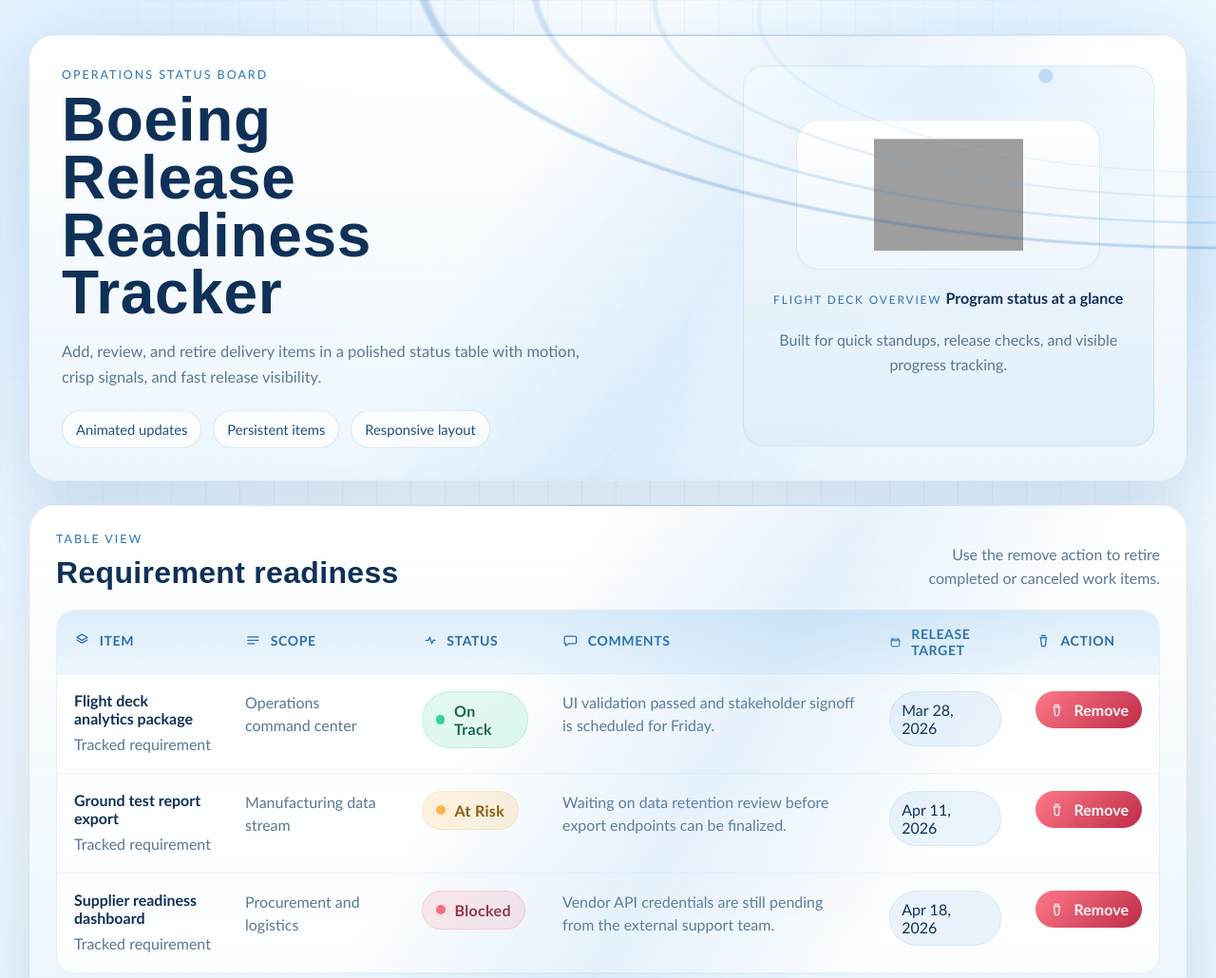
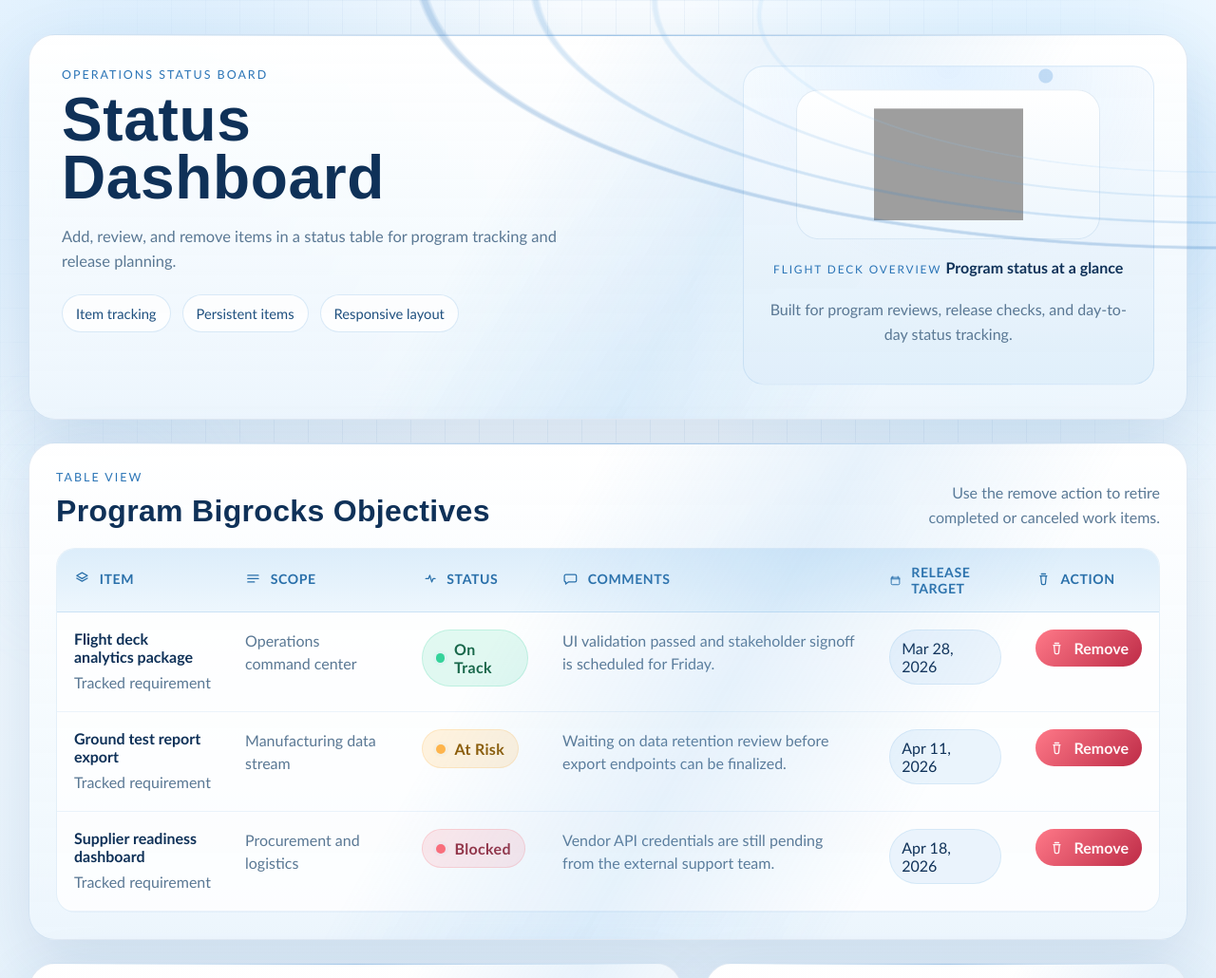
Before and after one commit to siccd143/trackerwebsiteiteration, a plain HTML site: page index.html in a window 1280 px wide. Shown: the top 1030 px of the page at 95% size. Drawn offline with Linux system fonts and the light colour scheme; grey boxes are pictures that could not be loaded.

Commit message:
update ui and fix
w

```diff
--- a/index.html
+++ b/index.html
@@ -3,7 +3,7 @@
 <head>
     <meta charset="UTF-8" />
     <meta name="viewport" content="width=device-width, initial-scale=1.0" />
-    <title>Boeing Release Status Board</title>
+    <title>Aviation Release Status Board</title>
     <link rel="stylesheet" href="styles.css" />
 </head>
 <body>
@@ -14,13 +14,12 @@
         <header class="hero-panel">
             <div class="hero-copy">
                 <p class="eyebrow">Operations Status Board</p>
-                <h1>Boeing Release Readiness Tracker</h1>
+                <h1>Status Dashboard</h1>
                 <p class="hero-text">
-                    Add, review, and retire delivery items in a polished status table with motion,
-                    crisp signals, and fast release visibility.
+                    Add, review, and remove items in a status table for program tracking and release planning.
                 </p>
                 <div class="hero-badges" aria-label="Feature highlights">
-                    <span class="hero-badge">Animated updates</span>
+                    <span class="hero-badge">Item tracking</span>
                     <span class="hero-badge">Persistent items</span>
                     <span class="hero-badge">Responsive layout</span>
                 </div>
@@ -29,7 +28,7 @@
             <div class="hero-brand-card">
                 <div class="logo-wrap">
                     <img
-                        class="boeing-logo"
+                        class="brand-logo"
                         src="https://www.designmantic.com/logo-images/172844.png?company=Company%20Name&amp;keyword=airline&amp;slogan=&amp;verify=1"
                         alt="Aviation company logo"
                     />
@@ -37,7 +36,7 @@
                 <div class="brand-copy">
                     <span class="brand-kicker">Flight deck overview</span>
                     <strong>Program status at a glance</strong>
-                    <p>Built for quick standups, release checks, and visible progress tracking.</p>
+                    <p>Built for program reviews, release checks, and day-to-day status tracking.</p>
                 </div>
             </div>
         </header>
@@ -46,7 +45,7 @@
             <div class="table-heading">
                 <div>
                     <p class="eyebrow">Table View</p>
-                    <h2>Requirement readiness</h2>
+                    <h2>Program Bigrocks Objectives</h2>
                 </div>
                 <p class="table-subtitle">Use the remove action to retire completed or canceled work items.</p>
             </div>
--- a/script.js
+++ b/script.js
@@ -1,4 +1,4 @@
-const STORAGE_KEY = "boeing-status-board-items";
+const STORAGE_KEY = "aviation-status-board-items";
 
 const seedItems = [
     {
--- a/styles.css
+++ b/styles.css
@@ -243,7 +243,7 @@
     box-shadow: inset 0 0 0 1px rgba(52, 122, 183, 0.14);
 }
 
-.boeing-logo {
+.brand-logo {
     width: 100%;
     max-height: 118px;
     object-fit: contain;
```
